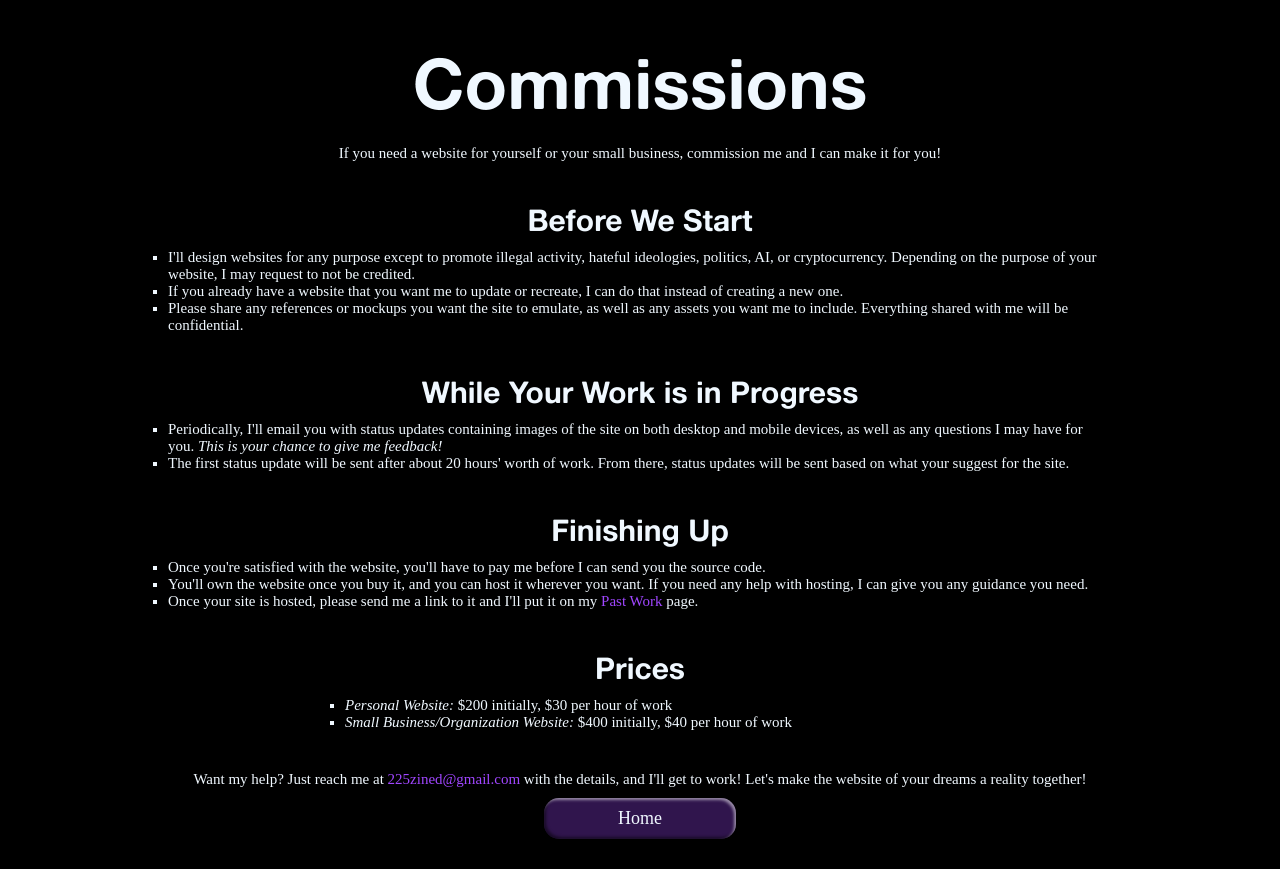
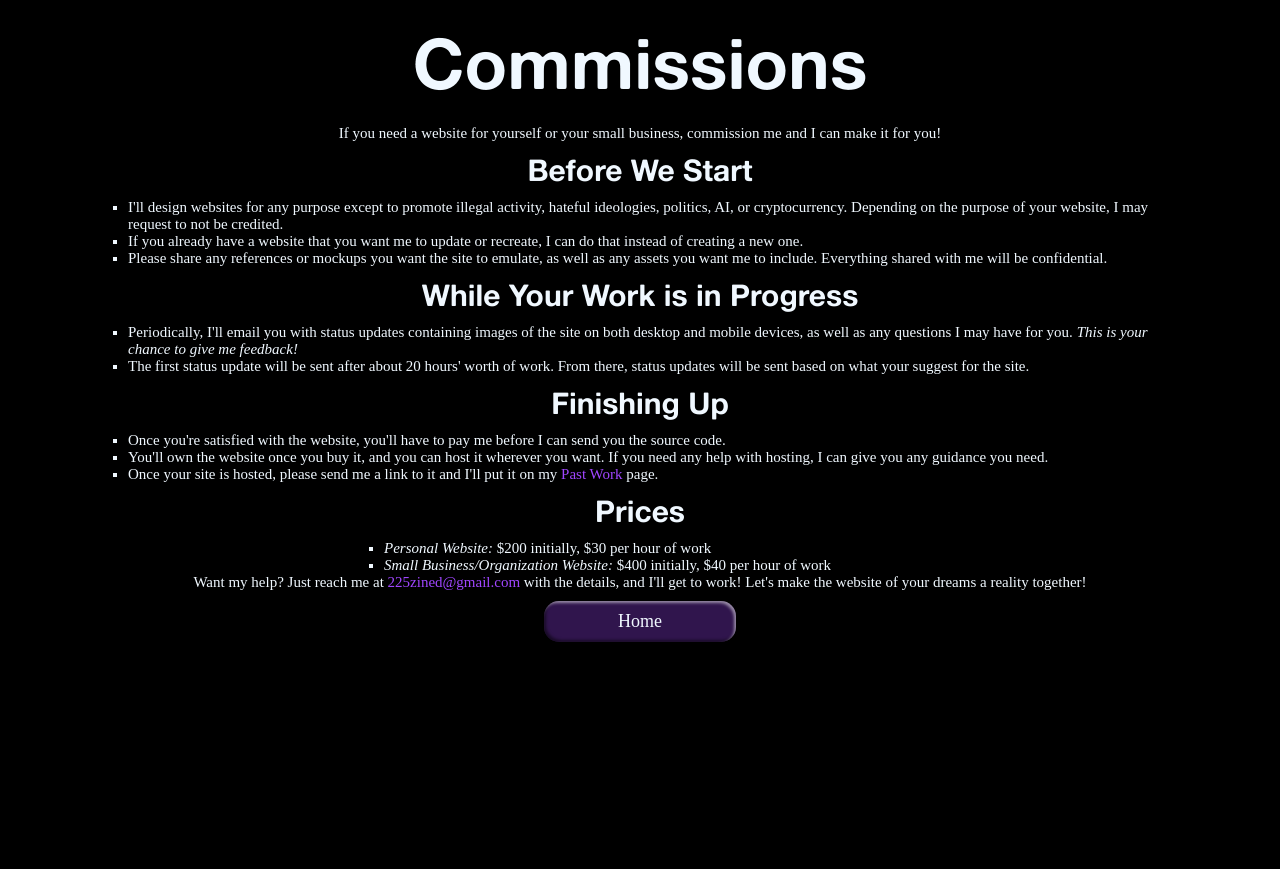
Before and after one commit to SamuelDeniz9139/SamuelDeniz9139.github.io, a plain HTML site: page commissions.html in a window 1280 px wide. After the commit the page ends 800 px from the top, so only its background shows below. Drawn offline with Linux system fonts and the light colour scheme; a web font is replaced by a local one.

Commit message:
removed the subPage div

```diff
--- a/commissions.html
+++ b/commissions.html
@@ -8,11 +8,10 @@
         <script src="funx/Scripts.js"></script>
     </head>
     <body>
-        <div class="subPage">
         <div>
             <p class="title">Commissions</h1>
             <p>If you need a website for yourself or your small business, commission me and I can make it for you!</p>
-                <div class="comInfo">
+            <div class="sect">
                 <p class="subtitle">Before We Start</p>
                 <ul>
                     <li>I'll design websites for any purpose except to promote illegal activity, hateful ideologies, politics,
@@ -23,7 +22,7 @@
                     me to include. Everything shared with me will be confidential.</li>
                 </ul>
             </div>
-                <div class="comInfo">
+            <div class="sect">
                 <p class="subtitle">While Your Work is in Progress</p>
                 <ul>
                     <li>Periodically, I'll email you with status updates containing images of the site on both desktop and mobile
@@ -32,7 +31,7 @@
                     be sent based on what your suggest for the site.</li>
                 </ul>
             </div>
-                <div class="comInfo">
+            <div class="sect">
                 <p class="subtitle">Finishing Up</p>
                 <ul>
                     <li>Once you're satisfied with the website, you'll have to pay me before I can send you the source code.</li>
@@ -42,7 +41,7 @@
                     Work</a> page.</li>
                 </ul>
             </div>
-                <div class="comInfo">
+            <div class="sect">
                 <p class="subtitle">Prices</p>
                 <ul id="prices">
                     <li><i>Personal Website:</i> $200 initially, $30 per hour of work</li>
@@ -51,7 +50,6 @@
             </div>
             <p>Want my help? Just reach me at <a href="mailto:225zined@gmail.com">225zined@gmail.com</a> with the details,
             and I'll get to work! Let's make the website of your dreams a reality together!</p>
-            </div>
             <button onclick="changePage('/')">Home</button>
         </div>
     </body>
--- a/funx/Styles.css
+++ b/funx/Styles.css
@@ -20,10 +20,13 @@
 }
 a{
   color: rgb(160,70,255);
+  transition: 0.25s;
 }
 a:hover{
   opacity: 80%;
-  transition: 0.25s;
+}
+a:active{
+  opacity: 60%;
 }
 .title{/*for page titles*/
   font-family: AlteHaas;
@@ -34,6 +37,9 @@ a:hover{
   font-family: AlteHaas;
   font-size: 30px;
   margin: 10px;
+}
+.sect{/*adds margins*/
+  padding: 0% 10%;
 }
 button{/*formats every button on the site*/
   background-color:rgba(160,70,255,0.3);
@@ -56,9 +62,6 @@ button:active{/*when buttons are being clicked*/
   background-color: rgba(160,70,255,0.1);
   box-shadow: -2px 2px 3px rgba(255,255,255,0.3) inset, 2px -2px 3px rgba(0,0,0,0.3) inset;
 }
-ul{/*affects all ordered lists*/
-  padding: 0% 10%;
-}
 #prices{/*pricing should be easier to see*/
   padding: 0% 25%;
 }
@@ -77,12 +80,6 @@ li{/*for list items*/
     display: inline-block;
   }
 }
-.subPage{/*holds content from the subpages, doesn't apply to the main page*/
-  padding: 20px 50px;
-}
-.comInfo{/*for each div on the commission page*/
-  margin: 5vh 0px;
-}
 @media (max-width:600px){/*for mobile devices like cell phones*/
   .banner{
     display: flex;
@@ -100,7 +97,7 @@ li{/*for list items*/
   .subPage{
     padding: 20px;
   }
-  ul, #prices{
-    padding: 0% 5%;
+  .sect, #prices{
+    padding: 0% 10%;
   }
 }
```
Also changed, not shown: about.html (+1 -3 lines), contact.html (+0 -2 lines), pastwork.html (+2 -4 lines). Lines whose indentation alone changed are shown as unchanged.
